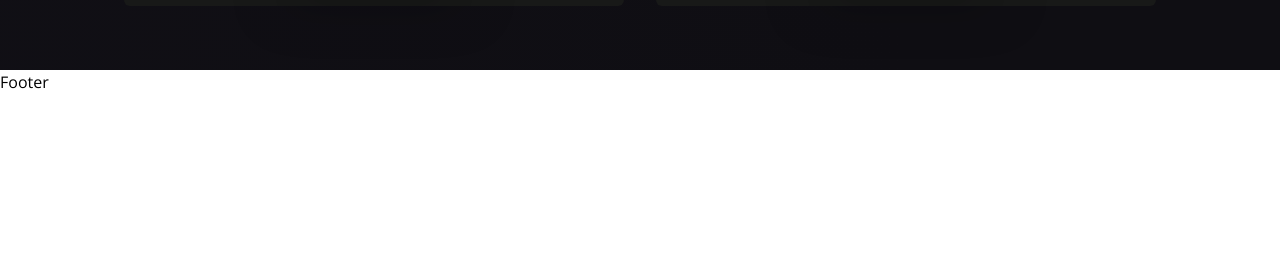
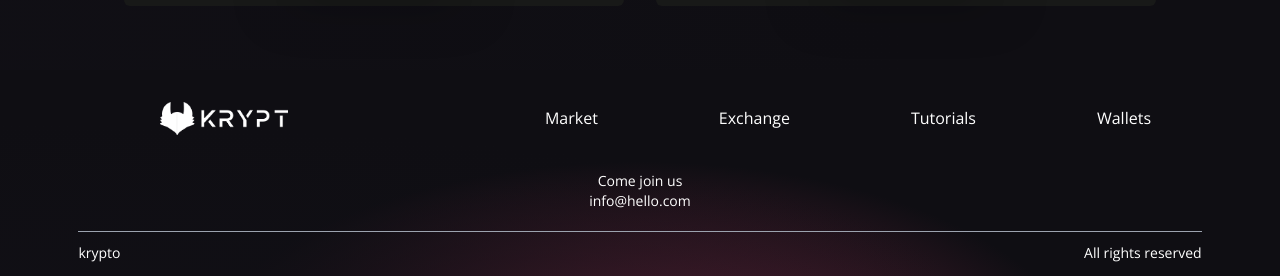
Before and after one commit to hall17/tuts-web3-js-mastery, a React (Vite) app in the folder client/: page / in a window 1280 px wide. Shown: the part 2720-2996 px from the top of the page. Before the commit the page ends 2814 px from the top, so only its background shows below. Built offline with nearby package versions, Linux system fonts and the light colour scheme.

Commit message:
update footer component

```diff
--- a/client/src/components/Footer.jsx
+++ b/client/src/components/Footer.jsx
@@ -1,5 +1,28 @@
+import logo from '../../images/logo.png';
+
 const Footer = () => {
-  return <div>Footer</div>;
+  return <div className="w-full flex md:justify-center justify-between items-center flex-col p-4 gradient-bg-footer">
+    <div className="w-full flex sm:flex-row flex-col justify-between items-center my-4">
+      <div className="flex flex-[0.5] justify-center items-center">
+        <img src={logo} alt="logo" className="w-32" />
+      </div>
+      <div className="flex flex-1 justify-evenly items-center flex-wrap sm:mt-0 mt-5 w-full">
+        <p className="text-white text-base text-center mx-2 cursor-pointer">Market</p>
+        <p className="text-white text-base text-center mx-2 cursor-pointer">Exchange</p>
+        <p className="text-white text-base text-center mx-2 cursor-pointer">Tutorials</p>
+        <p className="text-white text-base text-center mx-2 cursor-pointer">Wallets</p>
+      </div>
+    </div>
+    <div className="flex flex-col justify-center items-center mt-5 ">
+      <p className="text-white text-sm text-center">Come join us</p>
+      <p className="text-white text-sm text-center">info@hello.com</p>
+    </div>
+    <div className="sm:w-[90%] w-full h-[0.25px] bg-gray-400 mt-5" />
+    <div className='sm:w-[90%] w-full flex justify-between items-center mt-3 '>
+    <p className="text-white text-sm text-center">krypto</p>
+    <p className="text-white text-sm text-center">All rights reserved</p>
+    </div>
+  </div>;
 };
 
 export default Footer;
```
